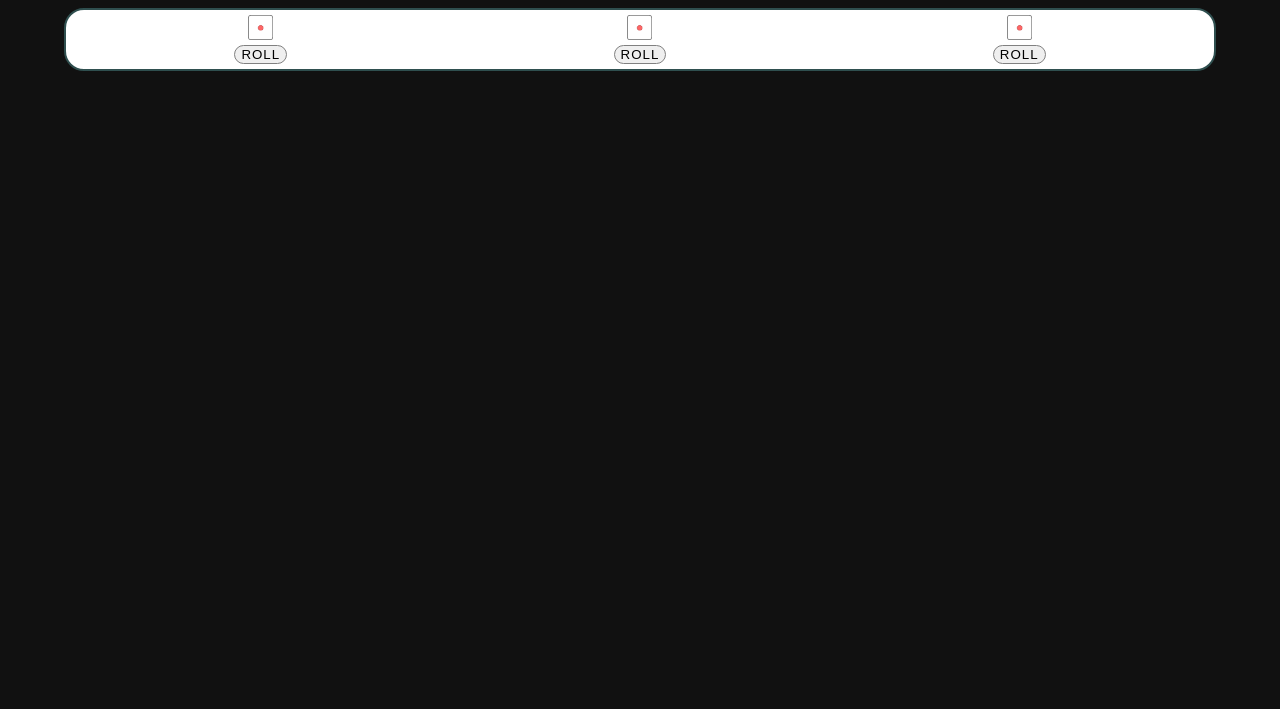
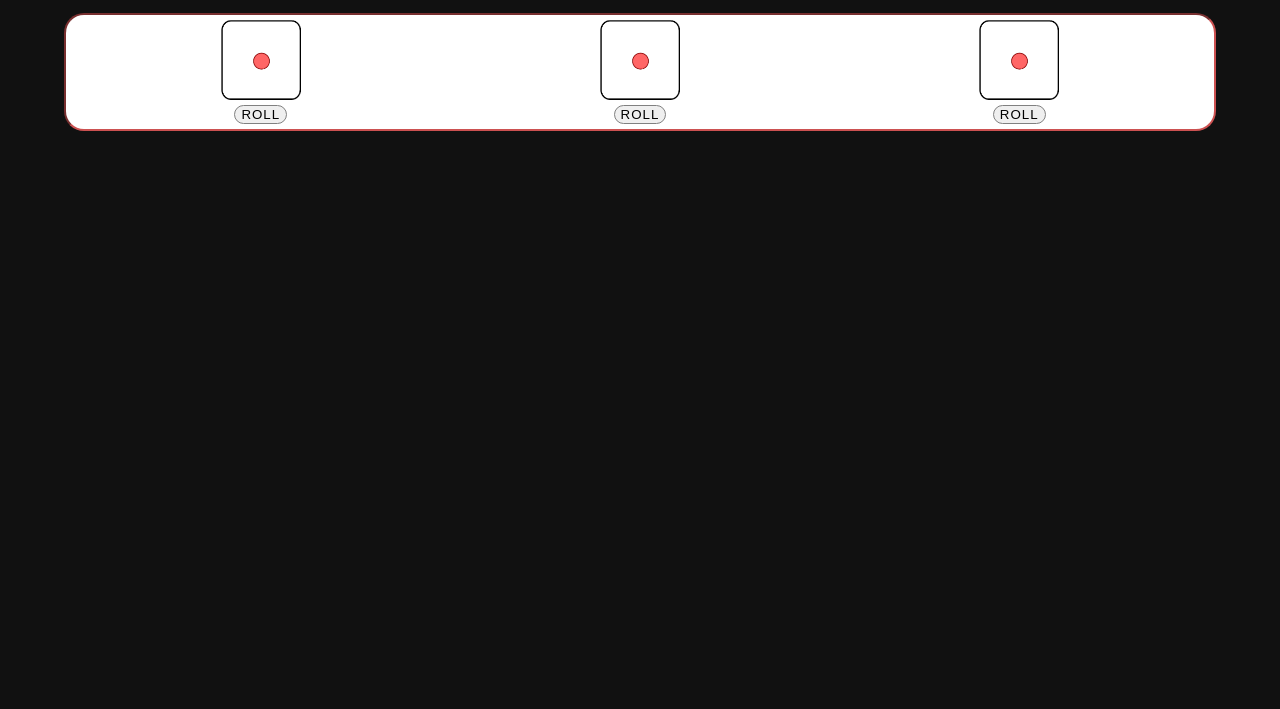
Before and after one commit to jncabdom/dice-roll-js, a website built with Vite: page src/index.html in a window 1280 px wide. Shown: the part 91-800 px from the top of the page. Built offline with nearby package versions, Linux system fonts and the light colour scheme.

Commit message:
Better page look

```diff
--- a/src/css/index.css
+++ b/src/css/index.css
@@ -2,6 +2,12 @@
 
 h1 {
   color: white;
+  border-bottom: 5px inset #f66;
+}
+
+img {
+  width: 5rem;
+  height: 5rem;
 }
 
 body {
@@ -19,7 +25,7 @@ body {
   display: flex;
   justify-content: space-around;
   align-items: center;
-  border: 2px solid darkslategray;
+  border: 2px inset#CC5151;
   border-radius: 20px;
   padding: 5px;
 }
--- a/src/index.html
+++ b/src/index.html
@@ -14,15 +14,15 @@
   <h1>Dice roll</h1>
   <div class="die-container">
     <div class="dice" id="dice1">
-      <img class="dice-face" src="dice/dice-1.png" width="25px" height="25px">
+      <img class="dice-face" src="dice/dice-1.png">
       <button id="button1" class="dice-button">Roll</button>
     </div>
     <div class="dice" id="dice2">
-      <img class="dice-face" src="dice/dice-1.png" width="25px" height="25px">
+      <img class="dice-face" src="dice/dice-1.png">
       <button id="button2" class="dice-button">Roll</button>
     </div>
     <div class="dice" id="dice3">
-      <img class="dice-face" src="dice/dice-1.png" width="25px" height="25px">
+      <img class="dice-face" src="dice/dice-1.png">
       <button id="button3" class="dice-button">Roll</button>
     </div>
   </div>
```
